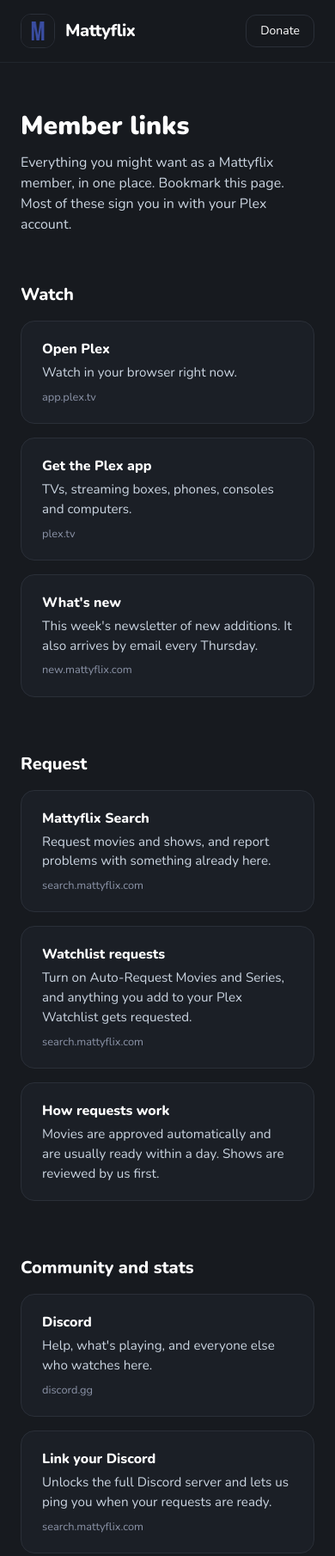
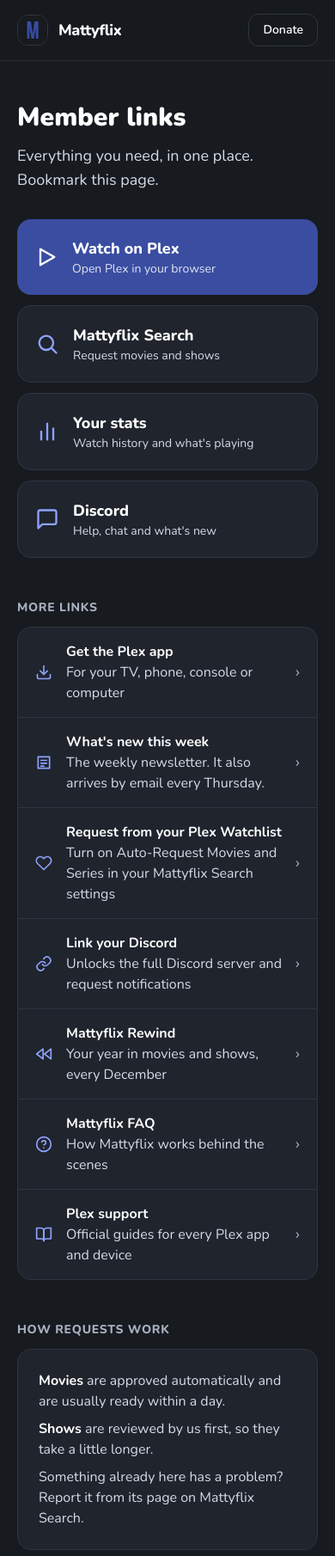
Before and after one commit to MattyGroch/mattyflix-site, a plain HTML site: page members/index.html in a window 390 px wide. Shown: the top 1810 px of the page at 86% size. Drawn offline with nearby package versions, Linux system fonts and the light colour scheme.

Commit message:
Members page: redesign for readability
The first version was twelve near-identical cards in a three-column grid
with small grey text and a URL line on each. Now:
- four big quick-access buttons (Watch on Plex, Mattyflix Search, Your
  stats, Discord)
- a single-column list for everything else (icon, title, one line,
  arrow), with no URL noise
- requests and tips as short, scannable text
- narrower column, larger type, brighter text (about 11:1 contrast on
  cards), simple line icons, no emoji

Co-Authored-By: Claude Opus 5.5 <noreply@anthropic.com>
Claude-Session: https://claude.ai/code/session_01RZbwSUoz9Qsi1uUz44LYvb

```diff
--- a/members/index.html
+++ b/members/index.html
@@ -16,103 +16,130 @@
       darkMode: ['class'],
       theme: { extend: {
         fontFamily: { sans: ['Nunito', 'ui-sans-serif', 'system-ui'] },
-        colors: { mf: { bg: '#171a1f', surface: '#1b1f26', border: '#2a2f38', text: '#ffffff', sub: '#cbd5e1', accent: '#3a4da1', accentDark: '#2e3e82' } }
+        colors: { mf: { bg: '#171a1f', surface: '#1f242d', border: '#2f3541', text: '#ffffff', sub: '#d5dce8', muted: '#a7b0c0', accent: '#3a4da1', accentDark: '#2e3e82', accentSoft: '#8fa2ff' } }
       } }
     }
   </script>
   <style>
-    .card { display:block; border-radius:1rem; border:1px solid #2a2f38; background:#1b1f26; padding:1.25rem 1.5rem; transition:border-color .15s; }
-    .card:hover { border-color:#3a4da1; }
-    .card h3 { font-weight:800; }
-    .card p { margin-top:.25rem; color:#cbd5e1; font-size:.95rem; }
-    .card .url { margin-top:.5rem; font-size:.8rem; color:#8b93a7; }
+    .row { display:flex; align-items:center; gap:1rem; padding:1rem 1.25rem; border-top:1px solid #2f3541; transition:background .15s; }
+    .row:first-child { border-top:0; }
+    .row:hover { background:rgba(255,255,255,.04); }
+    .row .arrow { margin-left:auto; color:#a7b0c0; flex-shrink:0; }
+    .row:hover .arrow { color:#ffffff; }
+    .ico { width:1.25rem; height:1.25rem; flex-shrink:0; color:#8fa2ff; }
   </style>
 </head>
 <body class="bg-mf-bg text-mf-text antialiased selection:bg-mf-accent/30">
-  <header class="sticky top-0 z-50 border-b border-mf-border/60 bg-mf-bg/80 backdrop-blur">
-    <div class="mx-auto flex max-w-5xl items-center justify-between px-6 py-4">
+  <header class="sticky top-0 z-50 border-b border-mf-border/70 bg-mf-bg/90 backdrop-blur">
+    <div class="mx-auto flex max-w-3xl items-center justify-between px-5 py-4">
       <a href="/" class="flex items-center gap-3">
-        <img src="/assets/logo-96.png" alt="" class="h-10 w-10 rounded-xl border border-mf-border" width="96" height="96">
-        <span class="text-xl font-extrabold tracking-tight">Mattyflix</span>
+        <img src="/assets/logo-96.png" alt="" class="h-9 w-9 rounded-xl border border-mf-border" width="96" height="96">
+        <span class="text-lg font-extrabold tracking-tight">Mattyflix</span>
       </a>
-      <nav class="flex items-center gap-3 text-sm">
-        <a href="#watch" class="hidden text-mf-sub hover:text-white sm:inline">Watch</a>
-        <a href="#request" class="hidden text-mf-sub hover:text-white sm:inline">Request</a>
-        <a href="#community" class="hidden text-mf-sub hover:text-white sm:inline">Community</a>
-        <a href="#help" class="hidden text-mf-sub hover:text-white sm:inline">Help</a>
-        <a href="https://donate.mattyflix.com" class="rounded-xl border border-mf-border px-4 py-2 hover:bg-white/5">Donate</a>
-      </nav>
+      <a href="https://donate.mattyflix.com" class="rounded-xl border border-mf-border px-4 py-2 text-sm font-semibold hover:bg-white/5">Donate</a>
     </div>
   </header>
 
-  <main class="mx-auto max-w-5xl px-6 pb-20">
-    <section class="pb-6 pt-14">
+  <main class="mx-auto max-w-3xl px-5 pb-20">
+    <section class="pb-8 pt-12">
       <h1 class="text-3xl font-black sm:text-4xl">Member links</h1>
-      <p class="mt-3 max-w-2xl text-mf-sub">Everything you might want as a Mattyflix member, in one place. Bookmark this page. Most of these sign you in with your Plex account.</p>
+      <p class="mt-3 text-lg text-mf-sub">Everything you need, in one place. Bookmark this page.</p>
     </section>
 
-    <section id="watch" class="py-8">
-      <h2 class="mb-4 text-xl font-extrabold">Watch</h2>
-      <div class="grid gap-4 md:grid-cols-3">
-        <a class="card" href="https://app.plex.tv/desktop/#!/"><h3>Open Plex</h3><p>Watch in your browser right now.</p><p class="url">app.plex.tv</p></a>
-        <a class="card" href="https://www.plex.tv/media-server-downloads/#plex-app"><h3>Get the Plex app</h3><p>TVs, streaming boxes, phones, consoles and computers.</p><p class="url">plex.tv</p></a>
-        <a class="card" href="https://new.mattyflix.com"><h3>What's new</h3><p>This week's newsletter of new additions. It also arrives by email every Thursday.</p><p class="url">new.mattyflix.com</p></a>
+    <!-- The four things people want most -->
+    <section class="grid gap-3 sm:grid-cols-2">
+      <a href="https://app.plex.tv/desktop/#!/" class="group flex items-center gap-4 rounded-2xl bg-mf-accent p-5 hover:bg-mf-accentDark">
+        <svg class="h-7 w-7 shrink-0" viewBox="0 0 24 24" fill="none" stroke="currentColor" stroke-width="2" stroke-linecap="round" stroke-linejoin="round"><polygon points="6 4 20 12 6 20 6 4"/></svg>
+        <div><div class="text-lg font-extrabold">Watch on Plex</div><div class="text-sm text-white/85">Open Plex in your browser</div></div>
+      </a>
+      <a href="https://search.mattyflix.com" class="group flex items-center gap-4 rounded-2xl border border-mf-border bg-mf-surface p-5 hover:border-mf-accentSoft">
+        <svg class="h-7 w-7 shrink-0 text-mf-accentSoft" viewBox="0 0 24 24" fill="none" stroke="currentColor" stroke-width="2" stroke-linecap="round" stroke-linejoin="round"><circle cx="11" cy="11" r="7"/><line x1="21" y1="21" x2="16.65" y2="16.65"/></svg>
+        <div><div class="text-lg font-extrabold">Mattyflix Search</div><div class="text-sm text-mf-sub">Request movies and shows</div></div>
+      </a>
+      <a href="https://stats.mattyflix.com" class="group flex items-center gap-4 rounded-2xl border border-mf-border bg-mf-surface p-5 hover:border-mf-accentSoft">
+        <svg class="h-7 w-7 shrink-0 text-mf-accentSoft" viewBox="0 0 24 24" fill="none" stroke="currentColor" stroke-width="2" stroke-linecap="round" stroke-linejoin="round"><line x1="6" y1="20" x2="6" y2="12"/><line x1="12" y1="20" x2="12" y2="4"/><line x1="18" y1="20" x2="18" y2="9"/></svg>
+        <div><div class="text-lg font-extrabold">Your stats</div><div class="text-sm text-mf-sub">Watch history and what's playing</div></div>
+      </a>
+      <a href="https://discord.gg/YFapuevaD8" class="group flex items-center gap-4 rounded-2xl border border-mf-border bg-mf-surface p-5 hover:border-mf-accentSoft">
+        <svg class="h-7 w-7 shrink-0 text-mf-accentSoft" viewBox="0 0 24 24" fill="none" stroke="currentColor" stroke-width="2" stroke-linecap="round" stroke-linejoin="round"><path d="M21 15a2 2 0 0 1-2 2H7l-4 4V5a2 2 0 0 1 2-2h14a2 2 0 0 1 2 2z"/></svg>
+        <div><div class="text-lg font-extrabold">Discord</div><div class="text-sm text-mf-sub">Help, chat and what's new</div></div>
+      </a>
+    </section>
+
+    <!-- More links -->
+    <section class="mt-12">
+      <h2 class="mb-3 text-sm font-extrabold uppercase tracking-wider text-mf-muted">More links</h2>
+      <div class="overflow-hidden rounded-2xl border border-mf-border bg-mf-surface">
+        <a class="row" href="https://www.plex.tv/media-server-downloads/#plex-app">
+          <svg class="ico" viewBox="0 0 24 24" fill="none" stroke="currentColor" stroke-width="2" stroke-linecap="round" stroke-linejoin="round"><path d="M21 15v4a2 2 0 0 1-2 2H5a2 2 0 0 1-2-2v-4"/><polyline points="7 10 12 15 17 10"/><line x1="12" y1="15" x2="12" y2="3"/></svg>
+          <div><div class="font-bold">Get the Plex app</div><div class="text-mf-sub">For your TV, phone, console or computer</div></div>
+          <span class="arrow">&rsaquo;</span>
+        </a>
+        <a class="row" href="https://new.mattyflix.com">
+          <svg class="ico" viewBox="0 0 24 24" fill="none" stroke="currentColor" stroke-width="2" stroke-linecap="round" stroke-linejoin="round"><path d="M4 4h16v16H4z"/><line x1="8" y1="9" x2="16" y2="9"/><line x1="8" y1="13" x2="16" y2="13"/><line x1="8" y1="17" x2="12" y2="17"/></svg>
+          <div><div class="font-bold">What's new this week</div><div class="text-mf-sub">The weekly newsletter. It also arrives by email every Thursday.</div></div>
+          <span class="arrow">&rsaquo;</span>
+        </a>
+        <a class="row" href="https://search.mattyflix.com/profile/settings">
+          <svg class="ico" viewBox="0 0 24 24" fill="none" stroke="currentColor" stroke-width="2" stroke-linecap="round" stroke-linejoin="round"><path d="M20.8 4.6a5.5 5.5 0 0 0-7.8 0L12 5.7l-1-1.1a5.5 5.5 0 0 0-7.8 7.8l1 1.1L12 21l7.8-7.5 1-1.1a5.5 5.5 0 0 0 0-7.8z"/></svg>
+          <div><div class="font-bold">Request from your Plex Watchlist</div><div class="text-mf-sub">Turn on Auto-Request Movies and Series in your Mattyflix Search settings</div></div>
+          <span class="arrow">&rsaquo;</span>
+        </a>
+        <a class="row" href="https://search.mattyflix.com/profile/settings/notifications/discord">
+          <svg class="ico" viewBox="0 0 24 24" fill="none" stroke="currentColor" stroke-width="2" stroke-linecap="round" stroke-linejoin="round"><path d="M10 13a5 5 0 0 0 7.5.5l3-3a5 5 0 0 0-7-7l-1.7 1.7"/><path d="M14 11a5 5 0 0 0-7.5-.5l-3 3a5 5 0 0 0 7 7l1.7-1.7"/></svg>
+          <div><div class="font-bold">Link your Discord</div><div class="text-mf-sub">Unlocks the full Discord server and request notifications</div></div>
+          <span class="arrow">&rsaquo;</span>
+        </a>
+        <a class="row" href="https://rewind.mattyflix.com">
+          <svg class="ico" viewBox="0 0 24 24" fill="none" stroke="currentColor" stroke-width="2" stroke-linecap="round" stroke-linejoin="round"><polygon points="11 19 2 12 11 5 11 19"/><polygon points="22 19 13 12 22 5 22 19"/></svg>
+          <div><div class="font-bold">Mattyflix Rewind</div><div class="text-mf-sub">Your year in movies and shows, every December</div></div>
+          <span class="arrow">&rsaquo;</span>
+        </a>
+        <a class="row" href="https://faq.mattyflix.com">
+          <svg class="ico" viewBox="0 0 24 24" fill="none" stroke="currentColor" stroke-width="2" stroke-linecap="round" stroke-linejoin="round"><circle cx="12" cy="12" r="10"/><path d="M9.1 9a3 3 0 0 1 5.8 1c0 2-3 3-3 3"/><line x1="12" y1="17" x2="12.01" y2="17"/></svg>
+          <div><div class="font-bold">Mattyflix FAQ</div><div class="text-mf-sub">How Mattyflix works behind the scenes</div></div>
+          <span class="arrow">&rsaquo;</span>
+        </a>
+        <a class="row" href="https://support.plex.tv">
+          <svg class="ico" viewBox="0 0 24 24" fill="none" stroke="currentColor" stroke-width="2" stroke-linecap="round" stroke-linejoin="round"><path d="M2 3h6a4 4 0 0 1 4 4v14a3 3 0 0 0-3-3H2z"/><path d="M22 3h-6a4 4 0 0 0-4 4v14a3 3 0 0 1 3-3h7z"/></svg>
+          <div><div class="font-bold">Plex support</div><div class="text-mf-sub">Official guides for every Plex app and device</div></div>
+          <span class="arrow">&rsaquo;</span>
+        </a>
       </div>
     </section>
 
-    <section id="request" class="py-8">
-      <h2 class="mb-4 text-xl font-extrabold">Request</h2>
-      <div class="grid gap-4 md:grid-cols-3">
-        <a class="card" href="https://search.mattyflix.com"><h3>Mattyflix Search</h3><p>Request movies and shows, and report problems with something already here.</p><p class="url">search.mattyflix.com</p></a>
-        <a class="card" href="https://search.mattyflix.com/profile/settings"><h3>Watchlist requests</h3><p>Turn on Auto-Request Movies and Series, and anything you add to your Plex Watchlist gets requested.</p><p class="url">search.mattyflix.com</p></a>
-        <div class="card"><h3>How requests work</h3><p>Movies are approved automatically and are usually ready within a day. Shows are reviewed by us first.</p></div>
+    <!-- How requests work -->
+    <section class="mt-12">
+      <h2 class="mb-3 text-sm font-extrabold uppercase tracking-wider text-mf-muted">How requests work</h2>
+      <div class="rounded-2xl border border-mf-border bg-mf-surface p-6 text-mf-sub">
+        <p><b class="text-white">Movies</b> are approved automatically and are usually ready within a day.</p>
+        <p class="mt-2"><b class="text-white">Shows</b> are reviewed by us first, so they take a little longer.</p>
+        <p class="mt-2">Something already here has a problem? Report it from its page on Mattyflix Search.</p>
       </div>
     </section>
 
-    <section id="community" class="py-8">
-      <h2 class="mb-4 text-xl font-extrabold">Community and stats</h2>
-      <div class="grid gap-4 md:grid-cols-3">
-        <a class="card" href="https://discord.gg/YFapuevaD8"><h3>Discord</h3><p>Help, what's playing, and everyone else who watches here.</p><p class="url">discord.gg</p></a>
-        <a class="card" href="https://search.mattyflix.com/profile/settings/notifications/discord"><h3>Link your Discord</h3><p>Unlocks the full Discord server and lets us ping you when your requests are ready.</p><p class="url">search.mattyflix.com</p></a>
-        <a class="card" href="https://stats.mattyflix.com"><h3>Your stats</h3><p>Your watch history and stats, plus what's playing on the server right now. Sign in with Plex.</p><p class="url">stats.mattyflix.com</p></a>
-        <a class="card" href="https://rewind.mattyflix.com"><h3>Mattyflix Rewind</h3><p>Your year in movies and shows. Best enjoyed every December.</p><p class="url">rewind.mattyflix.com</p></a>
+    <!-- Tips -->
+    <section class="mt-12">
+      <h2 class="mb-3 text-sm font-extrabold uppercase tracking-wider text-mf-muted">Tips and quick fixes</h2>
+      <div class="rounded-2xl border border-mf-border bg-mf-surface p-6">
+        <dl class="space-y-4 text-mf-sub">
+          <div><dt class="font-bold text-white">Picture looks soft or blurry</dt><dd>In the Plex app's settings, set streaming quality to Original (or Maximum).</dd></div>
+          <div><dt class="font-bold text-white">Buffering</dt><dd>Lower the quality for that stream. For 4K on a TV, a wired connection beats Wi-Fi.</dd></div>
+          <div><dt class="font-bold text-white">Can't find Mattyflix in Plex</dt><dd>Make sure you're signed in to the same Plex account you accepted your invite with.</dd></div>
+          <div><dt class="font-bold text-white">Wrong language or no subtitles</dt><dd>Pick the audio or subtitle track from the player's settings.</dd></div>
+          <div><dt class="font-bold text-white">Movies start with trailers</dt><dd>Turn off Cinema Trailers in the Plex app's settings.</dd></div>
+          <div><dt class="font-bold text-white">Still stuck?</dt><dd>Ask in the <a href="https://discord.gg/YFapuevaD8" class="text-mf-accentSoft underline underline-offset-2">Discord</a>.</dd></div>
+        </dl>
       </div>
     </section>
 
-    <section id="help" class="py-8">
-      <h2 class="mb-4 text-xl font-extrabold">Help and tips</h2>
-      <div class="grid gap-4 md:grid-cols-2">
-        <div class="card">
-          <h3>Getting the best picture</h3>
-          <ul class="mt-2 list-disc space-y-1 pl-5 text-mf-sub">
-            <li>Set streaming quality to <b class="text-white">Original</b> (or Maximum) in the Plex app's settings.</li>
-            <li>Buffering? Lower the quality for that stream. It's the quickest fix.</li>
-            <li>For 4K on a TV, a wired connection beats Wi-Fi.</li>
-            <li>Turn off cinema trailers so movies start right away.</li>
-          </ul>
-        </div>
-        <div class="card">
-          <h3>Common fixes</h3>
-          <ul class="mt-2 list-disc space-y-1 pl-5 text-mf-sub">
-            <li><b class="text-white">Can't see Mattyflix?</b> Make sure you're signed in to the same Plex account you accepted the invite with.</li>
-            <li><b class="text-white">Wrong language or no subtitles?</b> Pick the audio or subtitle track from the player's settings.</li>
-            <li><b class="text-white">Still stuck?</b> Ask in the Discord, or report it on Mattyflix Search.</li>
-          </ul>
-        </div>
-        <a class="card" href="https://support.plex.tv"><h3>Plex support</h3><p>Official guides for every Plex app and device.</p><p class="url">support.plex.tv</p></a>
-        <a class="card" href="https://faq.mattyflix.com"><h3>Mattyflix FAQ</h3><p>How Mattyflix works behind the scenes.</p><p class="url">faq.mattyflix.com</p></a>
-      </div>
-    </section>
-
-    <section class="py-8">
-      <div class="rounded-2xl border border-mf-border bg-mf-surface p-6 text-center">
-        <p class="text-mf-sub">Mattyflix is a personal, non-commercial project. If you enjoy it, a donation helps cover drives, power and upgrades.</p>
-        <a href="https://donate.mattyflix.com" class="mt-4 inline-block rounded-xl bg-mf-accent px-6 py-3 font-bold hover:bg-mf-accentDark">Donate</a>
-      </div>
+    <section class="mt-12 rounded-2xl border border-mf-border bg-mf-surface p-6 text-center">
+      <p class="text-mf-sub">Mattyflix is a personal, non-commercial project. If you enjoy it, a donation helps cover drives, power and upgrades.</p>
+      <a href="https://donate.mattyflix.com" class="mt-4 inline-block rounded-xl bg-mf-accent px-6 py-3 font-bold hover:bg-mf-accentDark">Donate</a>
     </section>
   </main>
 
-  <footer class="border-t border-mf-border/60 py-8 text-center text-sm text-mf-sub">
+  <footer class="border-t border-mf-border/70 py-8 text-center text-sm text-mf-muted">
     <a href="/" class="hover:text-white">Mattyflix</a> &middot; Plex and the Plex logo are trademarks of Plex, Inc.
   </footer>
 </body>
```
